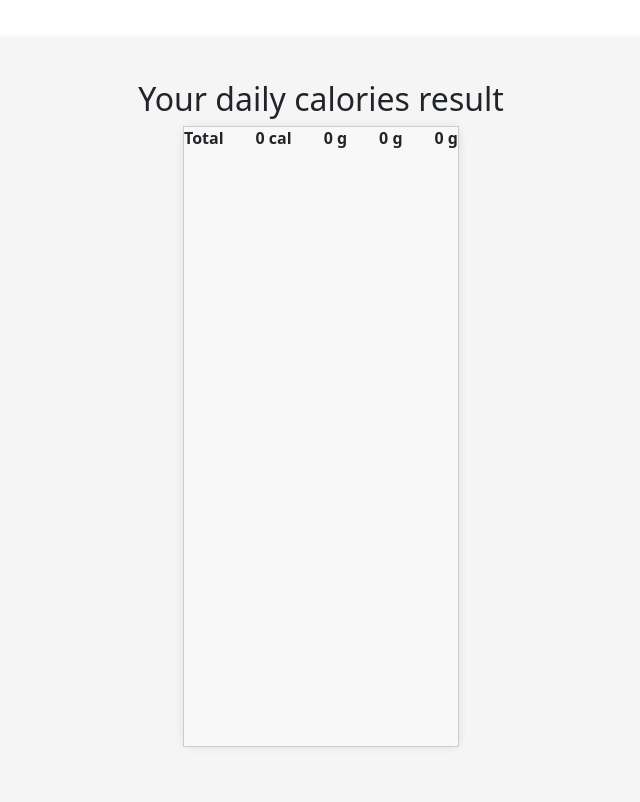
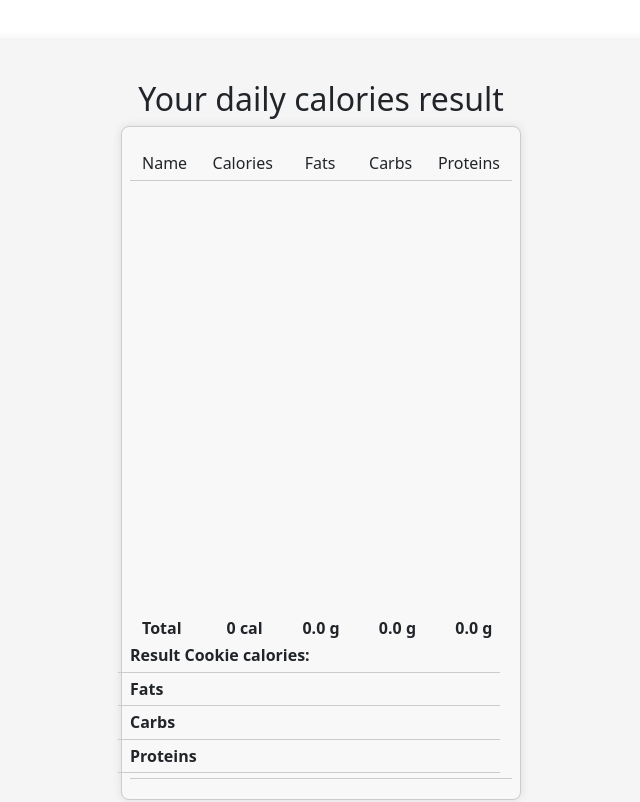
Before and after one commit to PatrycjaBochnak/ATuFit, a React (Create React App) app in the folder frontend/: page / in a window 1280 px wide. Shown: the part 3460-4262 px from the top of the page, without its empty margins (319-959 px from the left). Built offline with nearby package versions, Linux system fonts and the light colour scheme.

Commit message:
working on cookies

```diff
--- a/frontend/src/components/CalculatorBMR.jsx
+++ b/frontend/src/components/CalculatorBMR.jsx
@@ -85,14 +85,29 @@ class CalculatorBMR extends Component {
     } else if (this.state.activity == "1.9") {
       ActCalc = this.state.bmr * 1.9;
     }
-    this.setState({ finalResult: ActCalc });
+    this.setState({ finalResult: parseInt(ActCalc.toFixed(0)) });
     this.ActCalc = ActCalc;
     this.setCookie();
   }
 
   setCookie = () => {
-    Cookies.set("finalResult", this.ActCalc, { expires: 7 });
+    Cookies.set("finalResult", this.ActCalc, { expires: null });
   };
+
+  calculateMacronutrients = (totalCalories) => {
+    const proteinPercent = 20;
+    const carbohydratePercent = 50;
+    const fatPercent = 30;
+
+    const protein = (totalCalories * proteinPercent) / 100;
+    const carbohydrates = (totalCalories * carbohydratePercent) / 100;
+    const fats = (totalCalories * fatPercent) / 100;
+    console.log(protein, carbohydrates, fats)
+
+    return { protein, carbohydrates, fats };
+  };
+
+
 
   render() {
     let error;
--- a/frontend/src/components/CaloriesCounter.jsx
+++ b/frontend/src/components/CaloriesCounter.jsx
@@ -1,15 +1,8 @@
 import React from "react";
 import Searcher from "./Searcher";
-import { useState } from "react";
 import "../styles/CaloriesCounter.css";
 
-export const CaloriesCounter = () => {
-  const [state, setState] = useState([]);
-  const setCurrentProduct = (data) => {
-    setState([...state, data]);
-
-    console.log(state);
-  };
+export const CaloriesCounter = ({ setCurrentProduct }) => {
   return (
     <div className="counter">
       <h2>Type products and search it</h2>
--- a/frontend/src/components/ListResult.jsx
+++ b/frontend/src/components/ListResult.jsx
@@ -1,112 +1,76 @@
 import React from "react";
 import "../styles/ListResult.css";
+import Cookies from "js-cookie";
 
-const ListResult = ({props}) => {
+const ListResult = ({ props }) => {
+  const calCookie = Cookies.get("finalResult")
   console.log(props);
   return (
     <>
       <div className="daily-results">
+        <div className="search-results2">
           <h2>Your daily calories result</h2>
-      <table>
-        <thead>
-
-        </thead>
-        <tbody className="table-results">
-          { props.map( (p) => {
-            return(
-            <tr style={{display: "flex", gap: '2em'}}>
-              <td> { p.name } </td>
-              <td> { p.calories } kcal</td>
-              <td> { p.carbohydrates } g</td>
-              <td> { p.fats } g</td>
-              <td> { p.proteins } g</td>
-            </tr>
-          ) })}
-
-          <tr style={{display: "flex", gap: '2em'}}>
-            <td style={{fontWeight: "bold"}}>Total</td>
-            <td style={{fontWeight: "bold"}}>{ props.reduce((n, {calories}) => n + calories, 0)} cal</td>
-            <td style={{fontWeight: "bold"}}>{ props.reduce((n, {carbohydrates}) => n + carbohydrates, 0)} g</td>
-            <td style={{fontWeight: "bold"}}>{ props.reduce((n, {fats}) => n + fats, 0)} g</td>
-            <td style={{fontWeight: "bold"}}>{ props.reduce((n, {proteins}) => n + proteins, 0)} g</td>
-          </tr>
-        </tbody>
-      </table>
+          <div className="table-results">
+              <div className="row">
+                <div className="col">Name</div>
+                <div className="col">Calories</div>
+                <div className="col">Fats</div>
+                <div className="col">Carbs</div>
+                <div className="col">Proteins</div>
             </div>
-<>
-      {/* <table className="meal-table">
-        <thead>
-          <tr>
-            <th>Breakfast</th>
-            <th>Second breakfast</th>
-            <th>Dinner</th>
-            <th>Supper</th>
-          </tr>
-        </thead>
-        <tbody>
-          <tr>
-            <td>
-              <div className="breakfast-results">
-                {props.list &&
-                props.list.breakfast &&
-                props.list.breakfast.length > 0 ? (
-                  <ul>
-                    {props.list.breakfast.map((product, index) => (
-                      <li key={index}>{product.title}</li>
+            {props.map((p, index) => (
+              <React.Fragment key={index}>
+                <div className="row">
+                  <div className="col">{p.name}</div>
+                  <div className="col">{p.calories} </div>
+                  <div className="col">
+                    {parseFloat(p.carbohydrates).toFixed(1)} g
+                  </div>
+                  <div className="col">{parseFloat(p.fats).toFixed(1)} g</div>
+                  <div className="col">
+                    {parseFloat(p.proteins).toFixed(1)} g
+                  </div>
+                </div>
+              </React.Fragment>
             ))}
-                  </ul>
-                ) : (
-                  <span> - </span>
-                )}
+            <div className="total-score">
+              <div className="row">
+                <div className="col">Total</div>
+                <div className="col">
+                  {props.reduce((n, { calories }) => n + calories, 0)} cal
                 </div>
-            </td>
-            <td>
-              <div className="second-breakfast-results">
-                {props.list &&
-                props.list.secondBreakfast &&
-                props.list.secondBreakfast.length > 0 ? (
-                  <ul>
-                    {props.list.secondBreakfast.map((product, index) => (
-                      <li key={index}>{product.title}</li>
-                    ))}
-                  </ul>
-                ) : (
-                  <span> - </span>
-                )}
+                <div className="col">
+                  {props
+                    .reduce(
+                      (n, { carbohydrates }) => n + parseFloat(carbohydrates),
+                      0
+                    )
+                    .toFixed(1)}{" "}
+                  g
                 </div>
-            </td>
-            <td>
-              <div className="dinner-results">
-                {props.list && props.list.dinner && props.list.dinner.length > 0 ? (
-                  <ul>
-                    {props.list.dinner.map((product, index) => (
-                      <li key={index}>{product.title}</li>
-                    ))}
-                  </ul>
-                ) : (
-                  <span> - </span>
-                )}
+                <div className="col">
+                  {props
+                    .reduce((n, { fats }) => n + parseFloat(fats), 0)
+                    .toFixed(1)}{" "}
+                  g
                 </div>
-            </td>
-            <td>
-              <div className="supper-results">
-                {props.list && props.list.supper && props.list.supper.length > 0 ? (
-                  <ul>
-                    {props.list.supper.map((product, index) => (
-                      <li key={index}>{product.title}</li>
-                    ))}
-                  </ul>
-                ) : (
-                  <span> - </span>
-                )}
+                <div className="col">
+                  {props
+                    .reduce((n, { proteins }) => n + parseFloat(proteins), 0)
+                    .toFixed(1)}{" "}
+                  g
                 </div>
-            </td>
-          </tr>
-        </tbody>
-      </table> */}
-</>
+                <div className="row">Result Cookie calories: {calCookie}</div>
+                <div className="row">Fats</div>
+                <div className="row">Carbs</div>
+                <div className="row">Proteins</div>
+              </div>
+            </div>
+          </div>
+        </div>
+      </div>
     </>
   );
-}
+};
 
 export default ListResult;
--- a/frontend/src/styles/ListResult.css
+++ b/frontend/src/styles/ListResult.css
@@ -13,7 +13,15 @@
   margin-bottom: 60px;
   text-align: center;
 }
+.search-results2 {
+  display: flex;
+  flex-direction: column;
+  flex-grow: 1;
+}
 .table-results {
+  display: flex;
+  flex-direction: column;
+  flex-grow: 1;
   height: 620px;
   width: 400px;
   max-width: 400px;
@@ -24,3 +32,7 @@
   background-color: #f8f8f8;
   box-shadow: 0 0 10px rgba(0, 0, 0, 0.1);
 }
+.total-score {
+  margin-top: auto;
+  font-weight: bold;
+}
--- a/frontend/src/styles/Searcher.css
+++ b/frontend/src/styles/Searcher.css
@@ -4,8 +4,14 @@
 }
 
 .search-results {
-  display: flex;
-  flex-direction: column;
+  max-width: 600px;
+  margin: 0 auto;
+  margin-top: 60px;
+  padding: 20px;
+  border: 1px solid #ccc;
+  border-radius: 8px;
+  background-color: #f8f8f8;
+  box-shadow: 0 0 10px rgba(0, 0, 0, 0.1);
 }
 
 .row {
```
Also changed, not shown: frontend/src/components/Pages.jsx (+5 -4 lines), frontend/src/components/Searcher.jsx (+53 -68 lines), frontend/src/styles/media_queries.css (added). Lines whose indentation alone changed are shown as unchanged.
